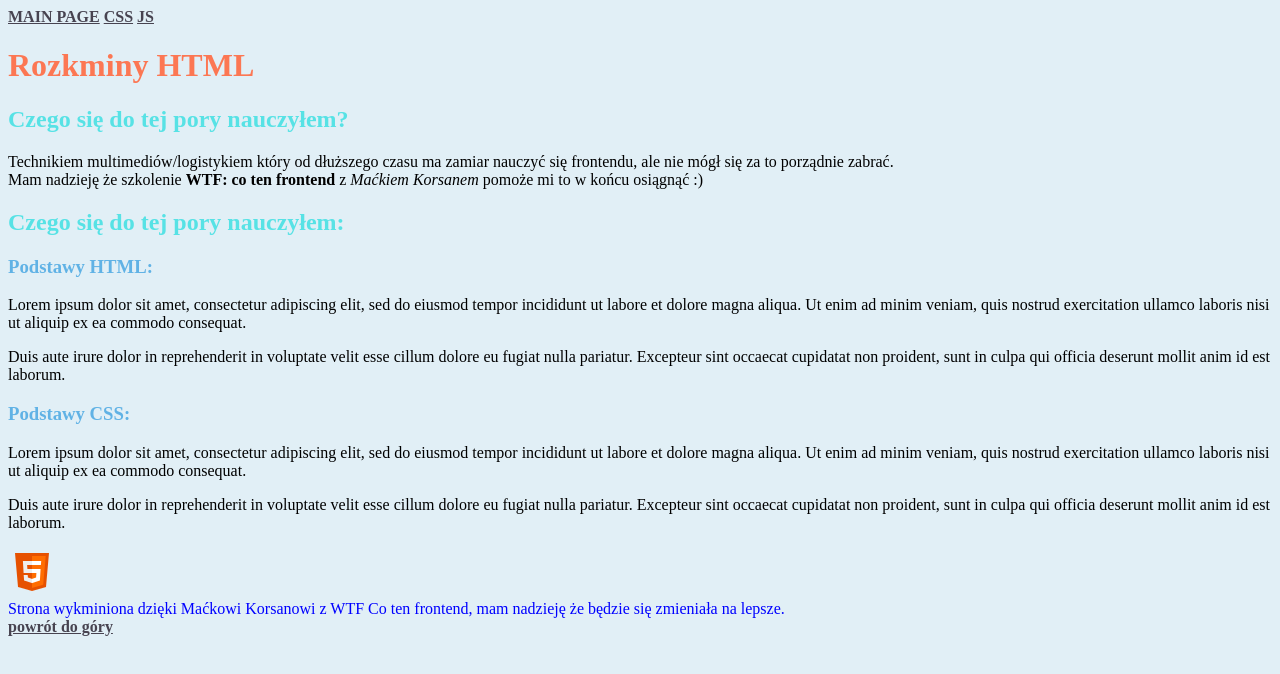
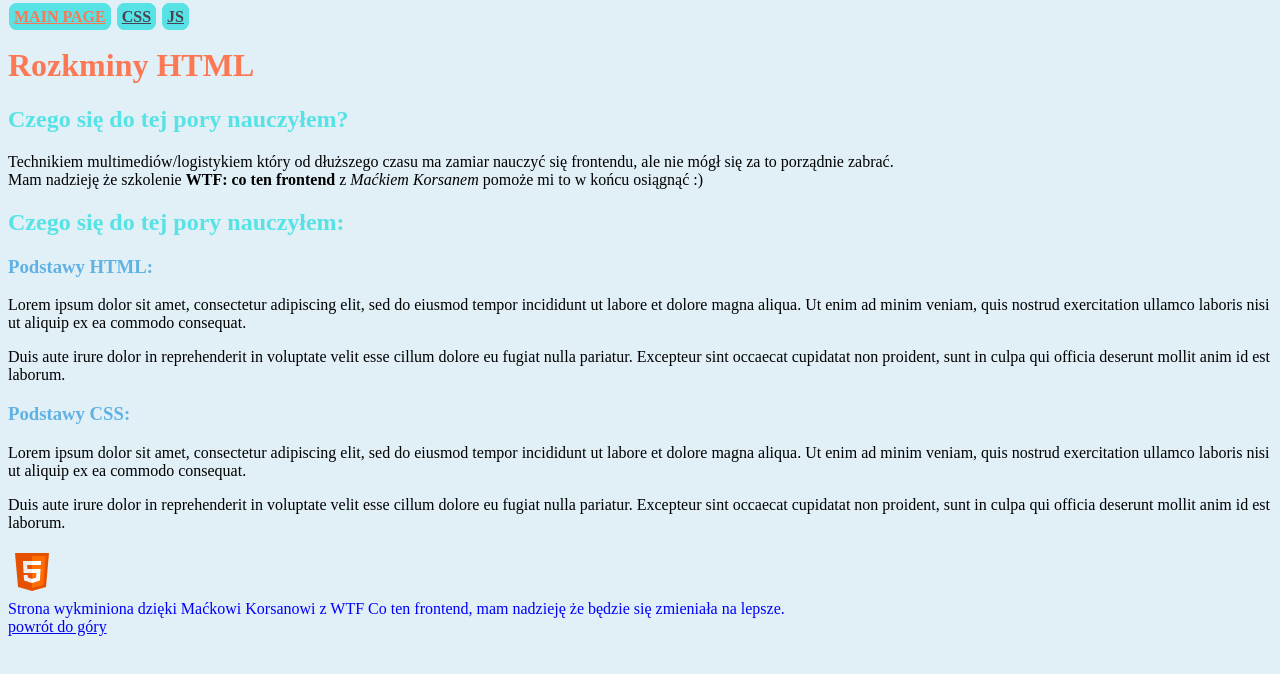
Before and after one commit to piotrmelinger/homepage, a plain HTML site: page html.html in a window 1280 px wide. Drawn offline with Linux system fonts and the light colour scheme.

Commit message:
applying BWM to top navigation

```diff
--- a/html.html
+++ b/html.html
@@ -8,10 +8,10 @@
   </head>
 
   <body>
-    <nav>
-      <a class="nav-link" href="index.html">MAIN PAGE</a>
-      <a class="nav-link" href="css.html">CSS</a>
-      <a class="nav-link" href="js.html">JS</a>
+    <nav class="top-navigation">
+      <a class="top-navigation__link top-navigation--special-link" href="index.html">MAIN PAGE</a>
+      <a class="top-navigation__link" href="css.html">CSS</a>
+      <a class="top-navigation__link" href="js.html">JS</a>
     </nav>
     <main>
       <header class="main-header" id="top">
@@ -75,10 +75,10 @@
             anim id est laborum.
           </p>
         </article>
-        <img src="icons8-html-5-48.png" alt="logo HTML" />
       </section>
     </main>
     <footer>
+        <img src="icons8-html-5-48.png" alt="logo HTML" />  </br>
       Strona wykminiona dzięki Maćkowi Korsanowi z WTF Co ten frontend, mam
       nadzieję że będzie się zmieniała na lepsze.
       <nav>
--- a/style.css
+++ b/style.css
@@ -12,10 +12,18 @@ footer {
     ;
 }
 
-.nav-link {
+.top-navigation__link{
     color: #474350;
     font-weight: bold;
+    background-color: #57E2E5;
+    margin: 1px;
+    border: solid #57E2E5 5px;
+    border-radius: 8px;
 }
+.top-navigation--special-link{
+    color: #FC7753;
+}
+
 
 .main-header {
     color: #FC7753
```
Also changed, not shown: css.html (+4 -3 lines), index.html (+7 -6 lines), js.html (+5 -4 lines).
